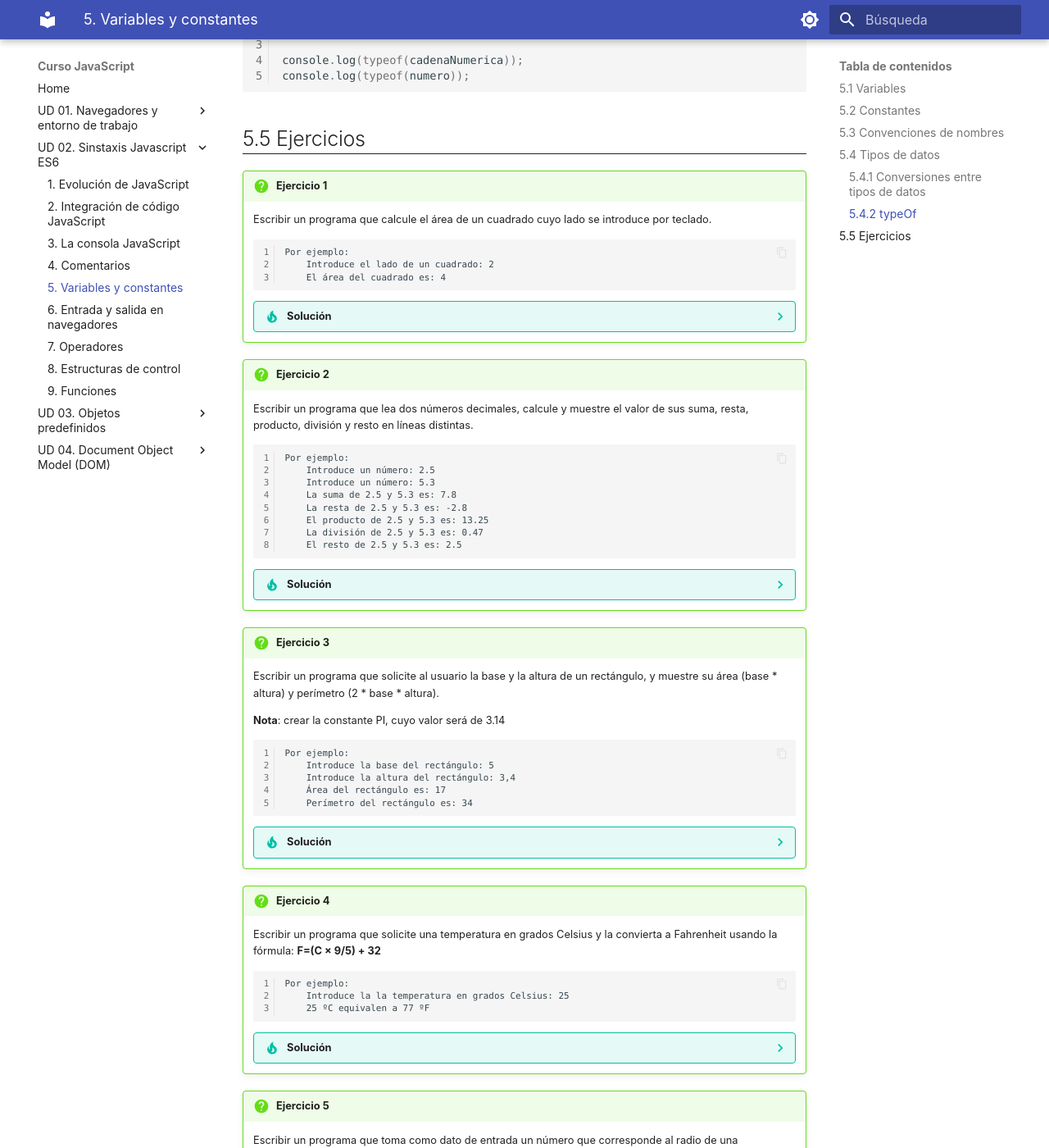
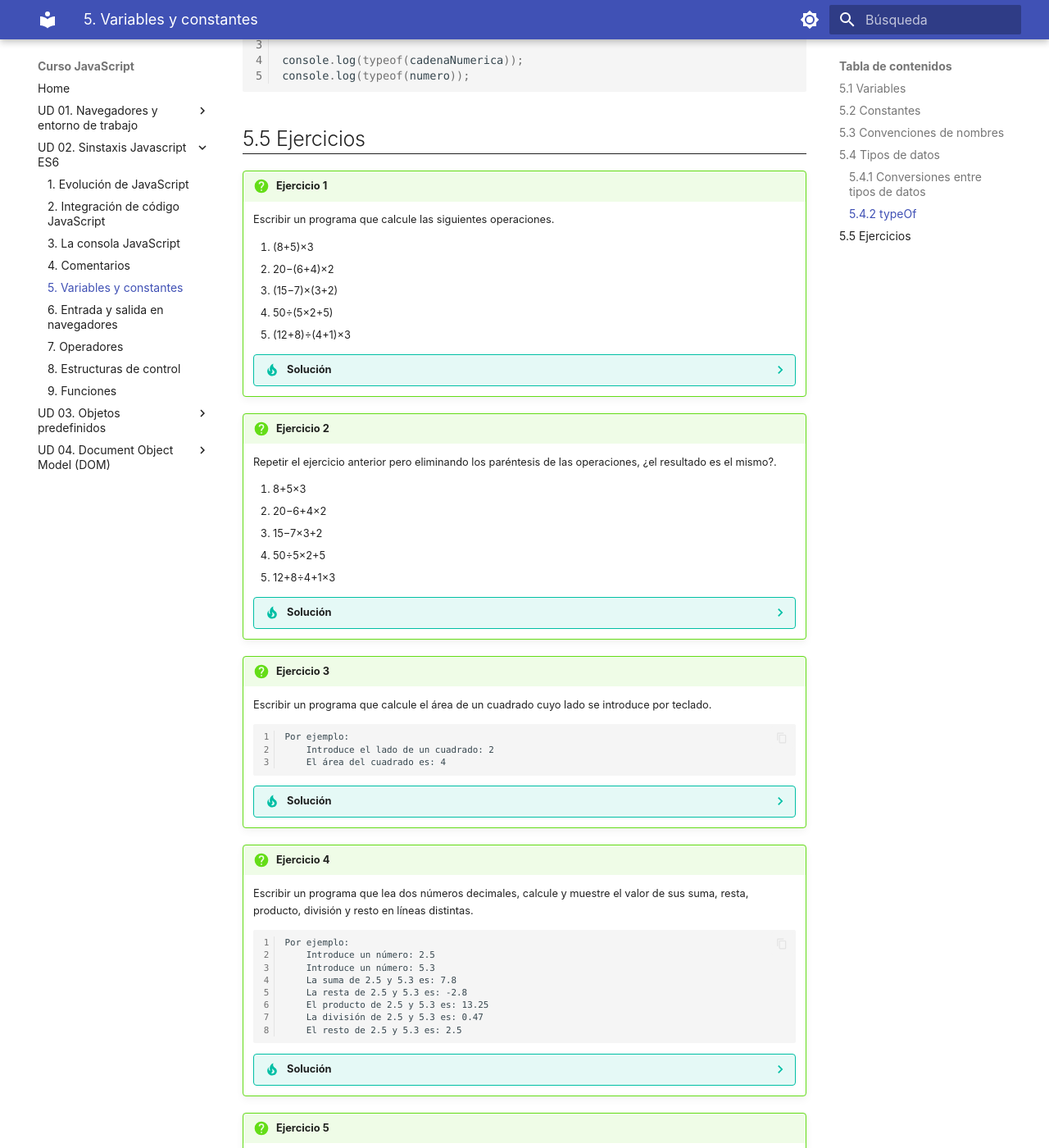
Before and after one commit to trinitariogomezlopez/curso_javascript, an MkDocs documentation site: the page built from docs/ud02/ud25.md, in a window 1280 px wide and 1400 px high, scrolled down 3446 px. Shown: the whole window at 82% size. Built offline with MkDocs 1.6.1 and Material for MkDocs 9.7.7, drawn with Linux system fonts in a browser that asks for light colours; some web fonts are replaced; some of the changed text lies outside the part shown.

Commit message:
Ejercicios de Variables y Constantes

````diff
--- a/docs/ud02/ud25.md
+++ b/docs/ud02/ud25.md
@@ -113,6 +113,46 @@ console.log(typeof(numero));
 ## 5.5 Ejercicios
 
 !!! question "Ejercicio 1 "
+    Escribir un programa que calcule las siguientes operaciones.
+
+    1.  (8+5)×3
+    2.  20−(6+4)×2
+    3.  (15−7)×(3+2)
+    4.  50÷(5×2+5)
+    5.  (12+8)÷(4+1)×3
+
+    ??? tip "Solución"
+        ```javascript
+
+        // Mostrar el resultado
+        console.log("(8+5)×3 =  " + XX);
+        console.log("20−(6+4)×2 =  " + XX);
+        console.log("(15−7)×(3+2) =  " + XX);
+        console.log("50÷(5×2+5) =  " + XX);
+        console.log("(12+8)÷(4+1)×3 =  " + XX);
+        ```
+
+!!! question "Ejercicio 2 "
+    Repetir el ejercicio anterior pero eliminando los paréntesis de las operaciones, ¿el resultado es el mismo?.
+
+    1.  8+5×3
+    2.  20−6+4×2
+    3.  15−7×3+2
+    4.  50÷5×2+5
+    5.  12+8÷4+1×3
+
+    ??? tip "Solución"
+        ```javascript
+
+        // Mostrar el resultado
+        console.log("8+5×3 =  " + XX);
+        console.log("20−6+4×2 =  " + XX);
+        console.log("15−7×3+2 =  " + XX);
+        console.log("50÷5×2+5 =  " + XX);
+        console.log("12+8÷4+1×3 =  " + XX);
+        ```
+
+!!! question "Ejercicio 3 "
     Escribir un programa que calcule el área de un cuadrado cuyo lado se introduce por teclado.
 
         Por ejemplo:
@@ -131,7 +171,7 @@ console.log(typeof(numero));
         console.log("El área del cuadrado es: " + area);
         ```
 
-!!! question "Ejercicio 2"
+!!! question "Ejercicio 4"
     Escribir un programa que lea dos números decimales, calcule y muestre el valor de sus suma, resta, producto, división y resto en líneas distintas.
 
         Por ejemplo:
@@ -164,7 +204,7 @@ console.log(typeof(numero));
         console.log("Resto: " + resto);
         ```
 
-!!! question "Ejercicio 3"
+!!! question "Ejercicio 5"
      Escribir un programa que solicite al usuario la base y la altura de un rectángulo, y muestre su área (base * altura) y perímetro (2 * base * altura).
 
      **Nota**: crear la constante PI, cuyo valor será de 3.14
@@ -190,7 +230,7 @@ console.log(typeof(numero));
         console.log("Perímetro del rectángulo: " + perimetro);
         ```
 
-!!! question "Ejercicio 4"
+!!! question "Ejercicio 6"
      Escribir un programa que solicite una temperatura en grados Celsius y la convierta a Fahrenheit usando la fórmula:
      **F=(C × 9/5) + 32**
 
@@ -210,7 +250,7 @@ console.log(typeof(numero));
         console.log(celsius + "°C equivalen a " + fahrenheit.toFixed(2) + "°F");
         ```
 
-!!! question "Ejercicio 5"
+!!! question "Ejercicio 7"
      Escribir un programa que toma como dato de entrada un número que corresponde al radio de una circunferencia y muestre la longitud de la circunferencia (2 * PI * radio), el área del círculo (PI * radio * radio) y el volumen de la esfera ((4/3) * PI * radio * radio * radio) que corresponden con dicho radio.
 
      **Nota**: crear la constante PI, cuyo valor será de 3.14
@@ -240,7 +280,7 @@ console.log(typeof(numero));
         console.log("El volumen de la esfera es: " + volumen);
         ```
 
-!!! question "Ejercicio 6"
+!!! question "Ejercicio 8"
      Escribir un programa que dado el precio de un artículo y el precio de venta real, nos muestre el porcentaje de descuento realizado. La fórmula para calcular el procentaje de descuento es: ((precioArticulo - precioVenta) / precioArticulo) * 100;
 
      **Nota**: los precios pueden tener decimales.
@@ -353,7 +393,7 @@ console.log(typeof(numero));
         console.log("La nota final es: " + notaFinal.toFixed(2));
         ```
 
-!!! question "Ejercicio 10"
+!!! question "Ejercicio 12"
     Escribir un programa que reciba un número de minutos y muestre cuántas horas y minutos representan. Las horas se calcularán dividiento los minutos entre 60, y los minutos restantes se calcularán obteniendo el resto de la división entre los minutos y 60.
 
         Por ejemplo:
````
Also changed, not shown: other parts of docs/ud02/ud25.md (+3 -3 lines).
